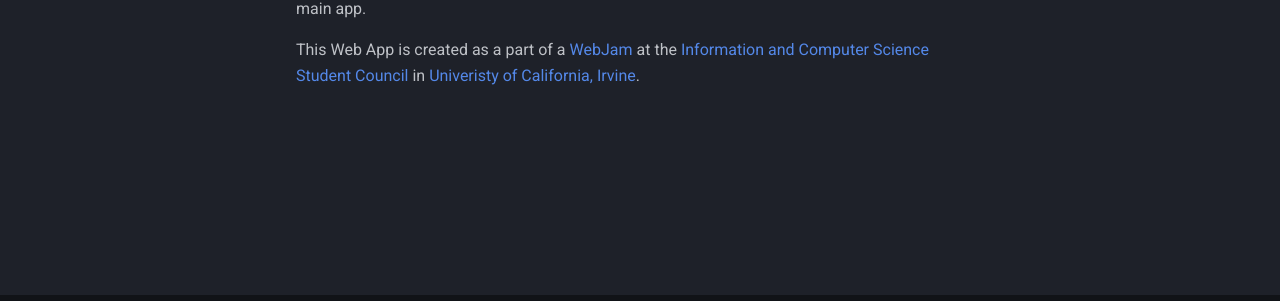
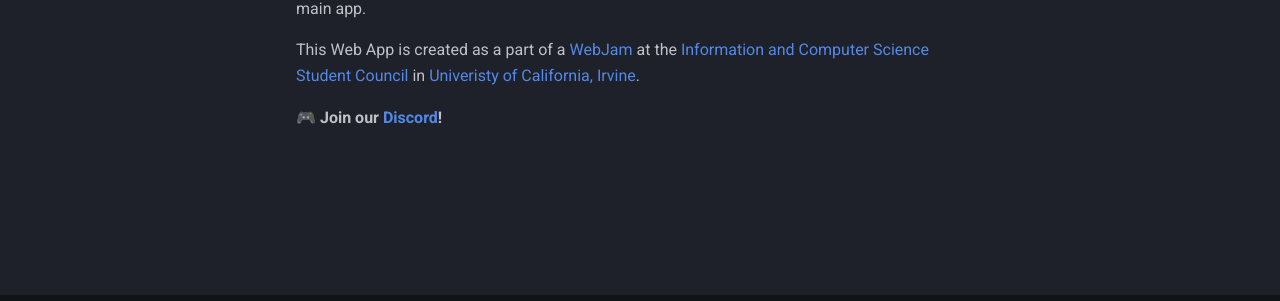
Before and after one commit to tweetbrain/you, an MkDocs documentation site: the page built from docs/README.md, in a window 1280 px wide. Shown: the part 561-862 px from the top of the page. Built offline with MkDocs 1.6.1 and Material for MkDocs 9.7.7, drawn with Linux system fonts in a browser that asks for light colours; comment, search, counter and statistics services are not loaded.

Commit message:
Update README.md

```diff
--- a/docs/README.md
+++ b/docs/README.md
@@ -3,3 +3,6 @@
 What's going on in your head? Send us your twitter, and we'll let you know! This is TweetBrain's main app.
 
 This Web App is created as a part of a [WebJam](http://icssc-webjam.com/) at the [Information and Computer Science Student Council](https://studentcouncil.ics.uci.edu/) in [Univeristy of California, Irvine](https://uci.edu/).
+
+
+**🎮 Join our [Discord](https://discord.gg/4tm2PUw)!**
```
